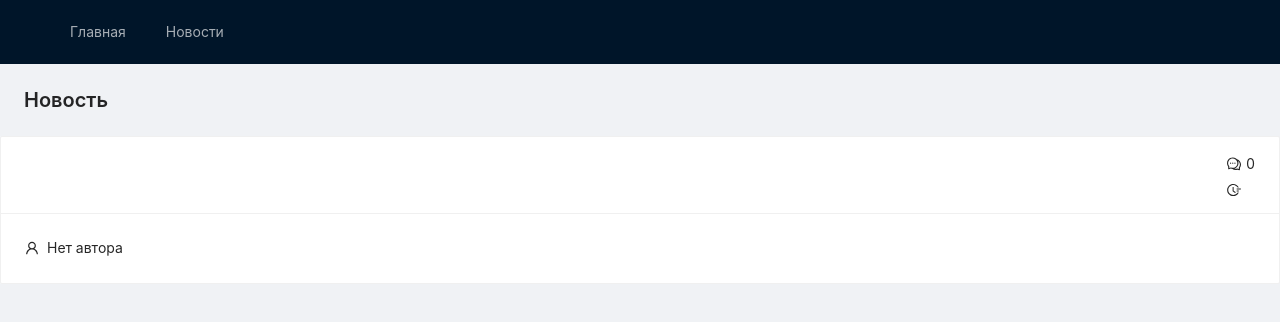
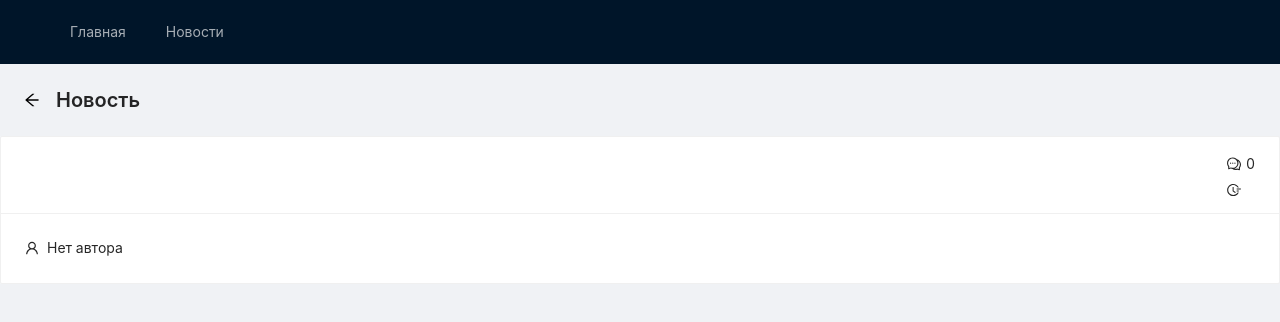
Before and after one commit to happycloudy/avito_test_2022, a React (Vite) app: page /news/1 in a window 1280 px wide. Shown: the top 322 px of the page. Built offline with nearby package versions, Linux system fonts and the light colour scheme; no server answers.

Commit message:
added back btn to news

```diff
--- a/src/components/simple/Title/Title.tsx
+++ b/src/components/simple/Title/Title.tsx
@@ -1,15 +1,22 @@
 import React from 'react';
 import {PageHeader} from "antd";
+import {useHistory} from "react-router-dom";
 
 interface IProps {
     title: string
     subtitle?: string
     actions?: JSX.Element[]
+    haveBackButton?: boolean
 }
 
-const Title = ({title = '', subtitle = '', actions}: IProps) => {
+const Title = ({title = '', subtitle = '', actions, haveBackButton}: IProps) => {
+    const navigate = useHistory()
+
+    const handleGoHome = () => navigate.push('/')
+
     return (
         <PageHeader
+            onBack={haveBackButton ? handleGoHome: undefined}
             title={title}
             subTitle={subtitle}
             extra={actions}
--- a/src/pages/News.tsx
+++ b/src/pages/News.tsx
@@ -8,7 +8,7 @@ const { Content } = Layout;
 const News = () => {
     return (
         <Content style={{height: '100%'}}>
-            <Title title={'Новость'}/>
+            <Title haveBackButton title={'Новость'}/>
             <Post/>
         </Content>
     );
```
